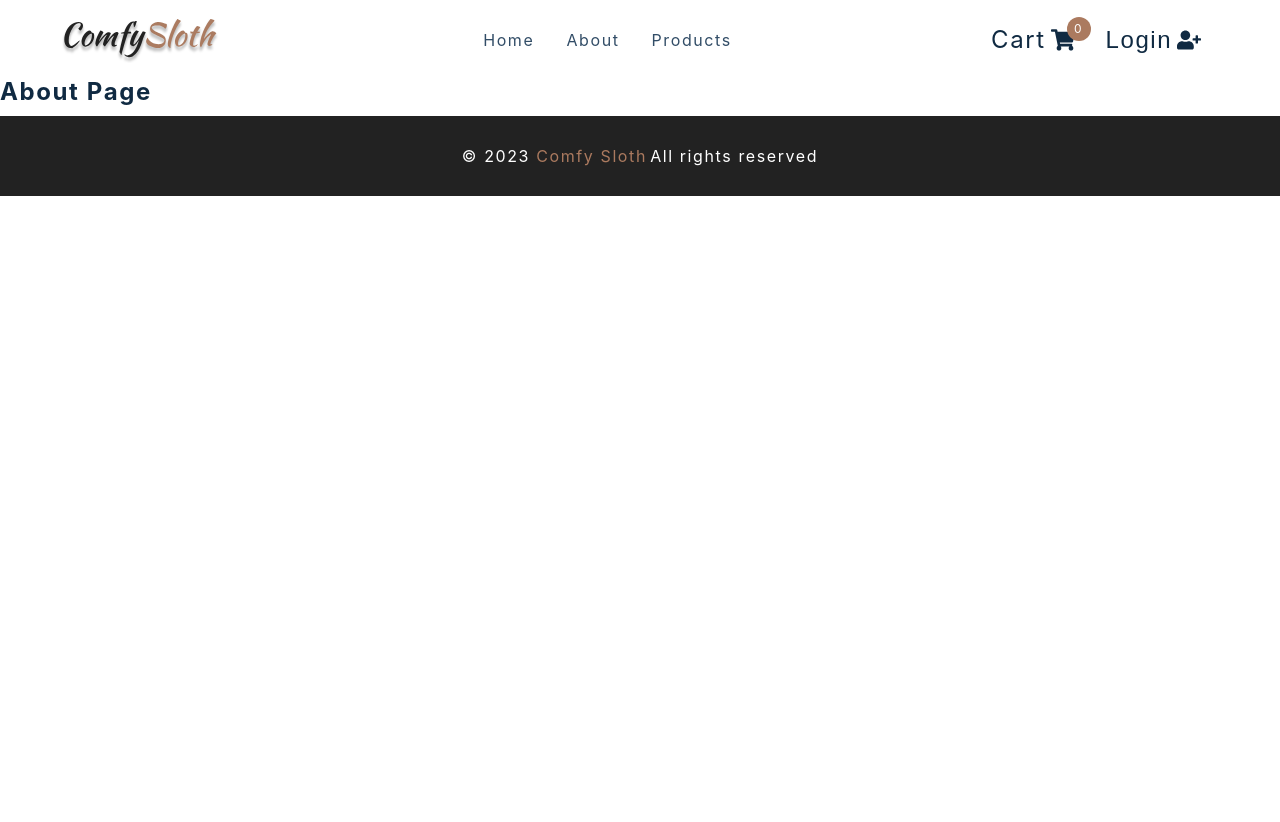
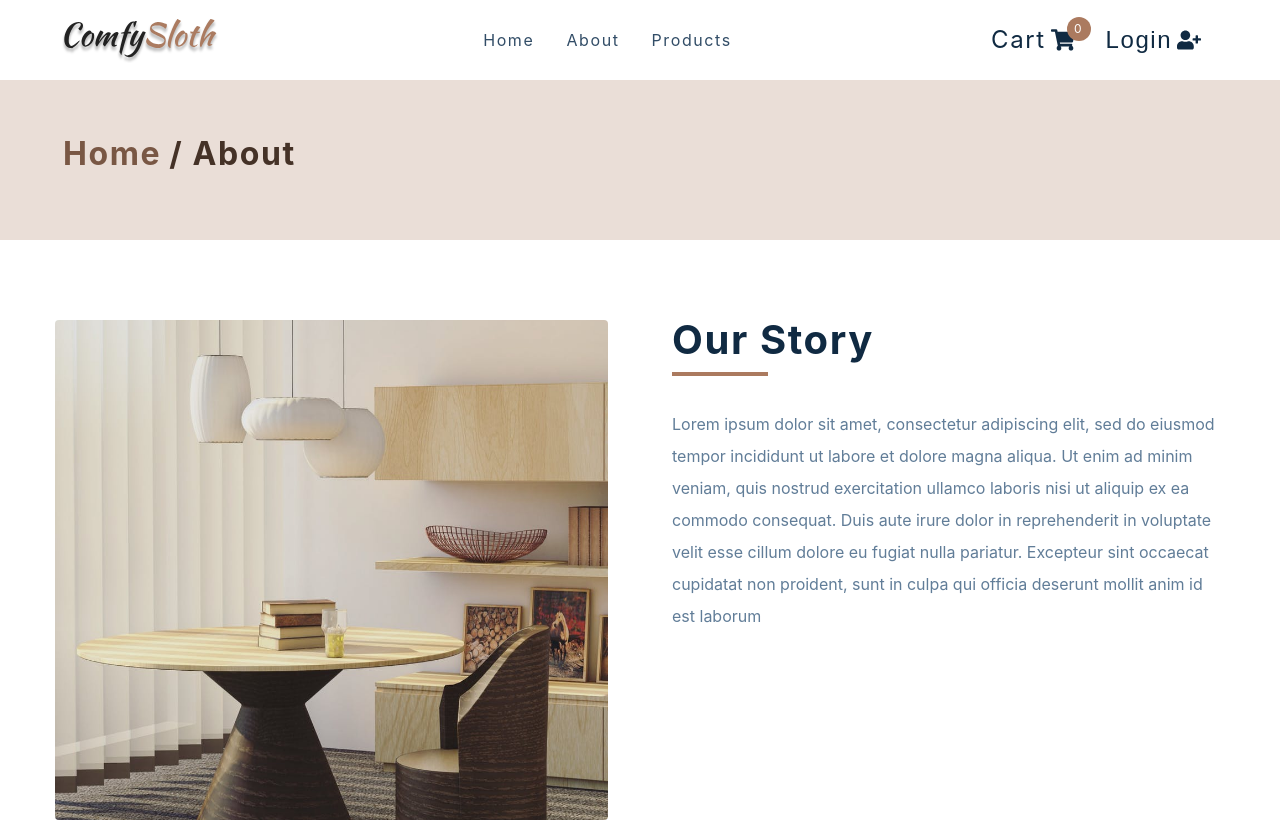
Before and after one commit to gaurisharma1122/Comfy-Sloth, a React (Create React App) app: page /about in a window 1280 px wide. Shown: the top 822 px of the page. Before the commit the page ends 800 px from the top, so only its background shows below. Built offline with nearby package versions, Linux system fonts and the light colour scheme.

Commit message:
added about page

```diff
--- /dev/null
+++ b/src/components/PageHero.js
@@ -0,0 +1,34 @@
+import React from 'react'
+import { Link } from 'react-router-dom'
+import styled from 'styled-components'
+
+const PageHero = ({ title }) => {
+    return (
+        <Wrapper>
+            <div className="section-center">
+                <h3>
+                    <Link to="/">Home</Link>/ {title}
+                </h3>
+            </div>
+        </Wrapper>
+    )
+  }
+
+  const Wrapper = styled.section`
+    background: var(--clr-primary-10);
+    width: 100%;
+    min-height: 20vh;
+    display: flex;
+    align-items: center;
+    color: var(--clr-primary-1);
+    a {
+      color: var(--clr-primary-3);
+      padding: 0.5rem;
+      transition: var(--transition);
+    }
+    a:hover {
+      color: var(--clr-primary-1);
+    }
+  `
+
+  export default PageHero
--- a/src/pages/AboutPage.js
+++ b/src/pages/AboutPage.js
@@ -1,11 +1,23 @@
 import React from 'react'
 import styled from 'styled-components'
+import PageHero from '../components/PageHero'
+import aboutImg from "../assets/hero-bcg.jpeg"
 
 const AboutPage = () => {
   return (
-    <h4>
-      about page
-    </h4>
+    <main>
+      <PageHero title="about"/>
+      <Wrapper className='page section section-center'>
+        <img src={aboutImg} alt="about image" />
+        <article>
+          <div className="title">
+            <h2>Our Story</h2>
+            <div className="underline"></div>
+          </div>
+          <p>Lorem ipsum dolor sit amet, consectetur adipiscing elit, sed do eiusmod tempor incididunt ut labore et dolore magna aliqua. Ut enim ad minim veniam, quis nostrud exercitation ullamco laboris nisi ut aliquip ex ea commodo consequat. Duis aute irure dolor in reprehenderit in voluptate velit esse cillum dolore eu fugiat nulla pariatur. Excepteur sint occaecat cupidatat non proident, sunt in culpa qui officia deserunt mollit anim id est laborum</p>
+        </article>
+      </Wrapper>
+    </main>
   )
 }
 
--- a/src/pages/CheckoutPage.js
+++ b/src/pages/CheckoutPage.js
@@ -1,8 +1,16 @@
 import React from 'react'
 import styled from 'styled-components'
+import PageHero from '../components/PageHero'
 
 const CheckoutPage = () => {
-    return <h4>checkout page</h4>
+    return (
+      <main>
+        <PageHero title="checkout"/>
+        <Wrapper className='page'>
+
+        </Wrapper>
+      </main>
+    )
   }
   const Wrapper = styled.div``
   export default CheckoutPage
```
